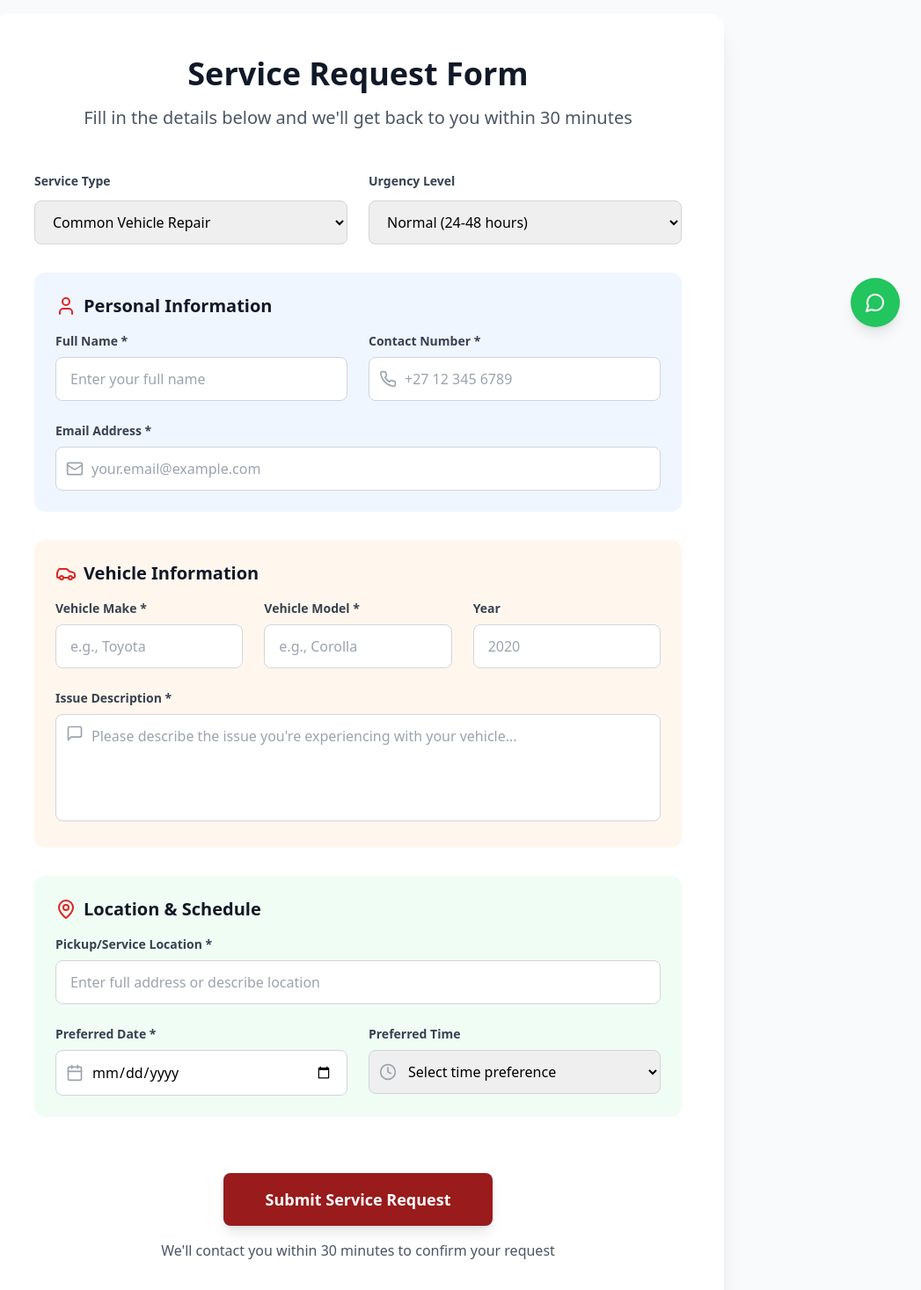
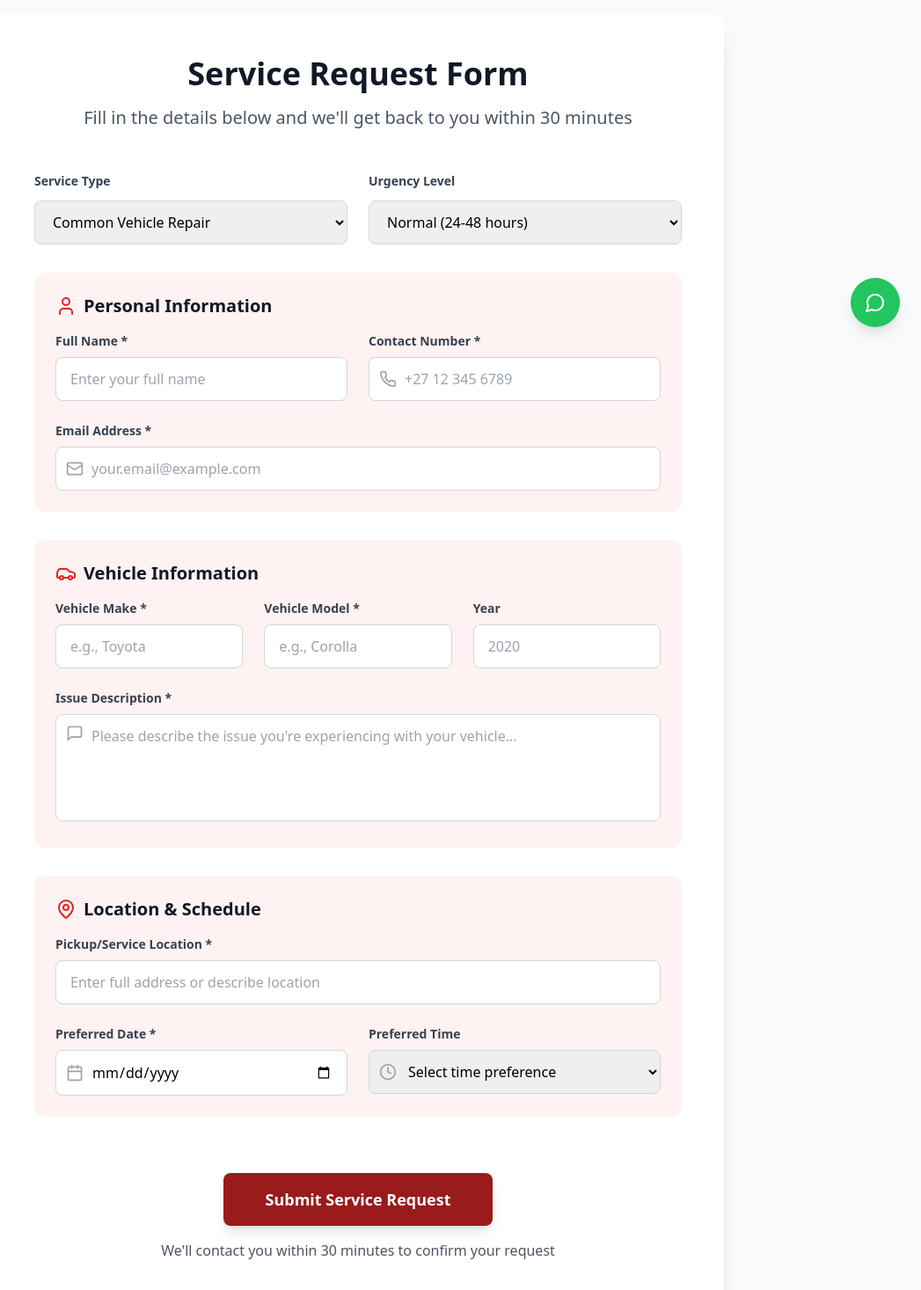
Before and after one commit to zaid-xt/AutoFirst, a React (Vite) app: page /book in a window 1280 px wide. Shown: the part 404-1871 px from the top of the page at 88% size, without its empty margins (233-1280 px from the left). Built offline with nearby package versions, Linux system fonts and the light colour scheme.

Commit message:
Colors Updated On Book A Service

```diff
--- a/src/pages/BookService.tsx
+++ b/src/pages/BookService.tsx
@@ -100,7 +100,7 @@ const BookService = () => {
                 </div>
 
                 {/* Personal Information */}
-                <div className="bg-blue-50 p-6 rounded-xl">
+                <div className="bg-red-50 p-6 rounded-xl">
                   <div className="flex items-center mb-4">
                     <User className="h-6 w-6 text-red-600 mr-2" />
                     <h3 className="text-xl font-semibold text-gray-900">Personal Information</h3>
@@ -161,7 +161,7 @@ const BookService = () => {
                 </div>
 
                 {/* Vehicle Information */}
-                <div className="bg-orange-50 p-6 rounded-xl">
+                <div className="bg-red-50 p-6 rounded-xl">
                   <div className="flex items-center mb-4">
                     <Car className="h-6 w-6 text-red-600 mr-2" />
                     <h3 className="text-xl font-semibold text-gray-900">Vehicle Information</h3>
@@ -235,7 +235,7 @@ const BookService = () => {
                 </div>
 
                 {/* Location and Schedule */}
-                <div className="bg-green-50 p-6 rounded-xl">
+                <div className="bg-red-50 p-6 rounded-xl">
                   <div className="flex items-center mb-4">
                     <MapPin className="h-6 w-6 text-red-600 mr-2" />
                     <h3 className="text-xl font-semibold text-gray-900">Location & Schedule</h3>
```
